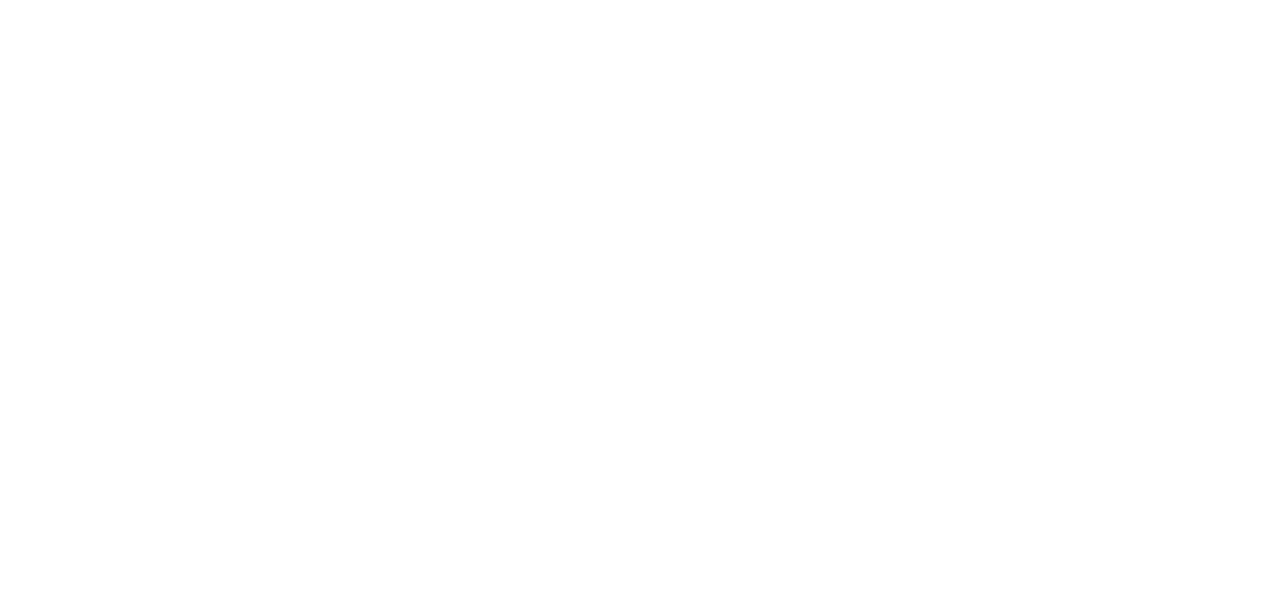
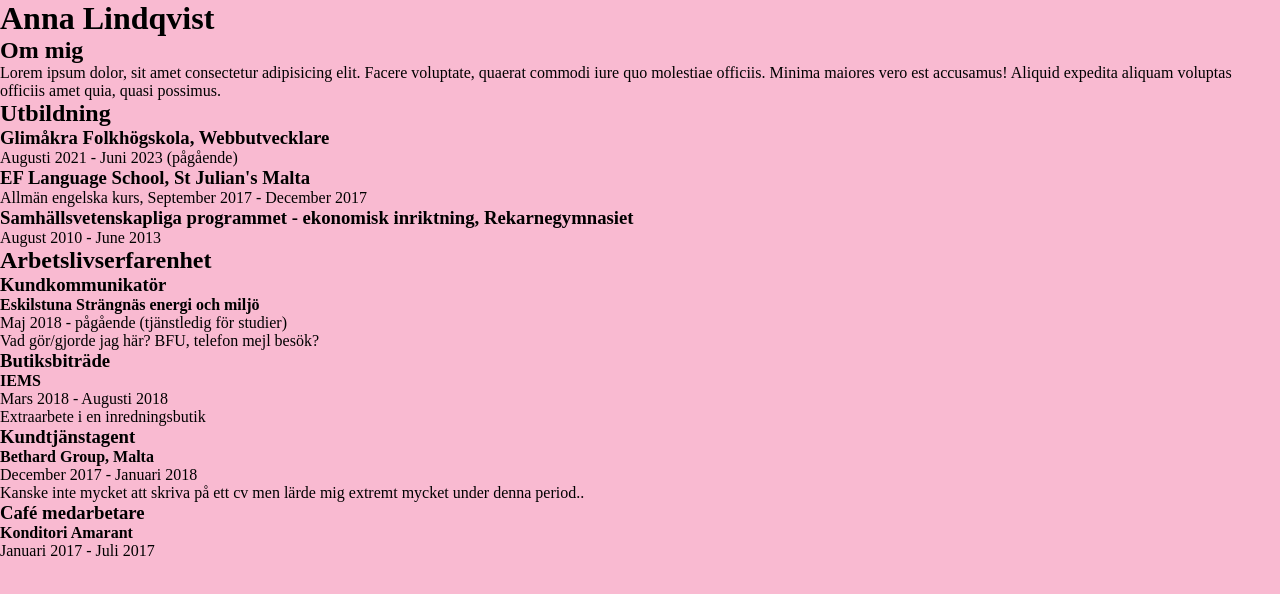
Before and after one commit to annalindqvist/annalindqvist.com, a plain HTML site: page index.html in a window 1280 px wide. Drawn offline with Linux system fonts and the light colour scheme.

Commit message:
new branch

```diff
--- a/index.html
+++ b/index.html
@@ -1,5 +1,6 @@
 <!DOCTYPE html>
 <html lang="en">
+
 <head>
     <meta charset="UTF-8">
     <meta http-equiv="X-UA-Compatible" content="IE=edge">
@@ -7,8 +8,80 @@
     <link rel="stylesheet" href="style.css">
     <title>Document</title>
 </head>
+
 <body>
+    <header>
+        <h1>Anna Lindqvist</h1>
+    </header>
+    <main>
+        <section>
+            <h2>Om mig</h2>
+            <p>
+                Lorem ipsum dolor, sit amet consectetur adipisicing elit. Facere voluptate, quaerat commodi iure quo
+                molestiae officiis. Minima maiores vero est accusamus! Aliquid expedita aliquam voluptas officiis amet
+                quia, quasi possimus.
+            </p>
+        </section>
+        <section>
+            <h2>Utbildning</h2>
+            <div>
+                <h3>Glimåkra Folkhögskola, Webbutvecklare</h3>
+                <p>Augusti 2021 - Juni 2023 (pågående)</p>
+            </div>
+            <div>
+                <h3>EF Language School, St Julian's Malta</h3>
+                <p>Allmän engelska kurs, September 2017 - December 2017</p>
+            </div>
+            <div>
+                <h3>Samhällsvetenskapliga programmet - ekonomisk inriktning, Rekarnegymnasiet</h3>
+                <p>August 2010 - June 2013</p>
+            </div>
+        </section>
+        <section>
+            <h2>Arbetslivserfarenhet</h2>
+            <div>
+                <h3>Kundkommunikatör</h3>
+                <h4>Eskilstuna Strängnäs energi och miljö</h4>
+                <p>Maj 2018 - pågående (tjänstledig för studier)</p>
+                <p>Vad gör/gjorde jag här? BFU, telefon mejl besök?</p>
+            </div>
+            <div>
+                <h3>Butiksbiträde</h3>
+                <h4>IEMS</h4>
+                <p>Mars 2018 - Augusti 2018</p>
+                <p>Extraarbete i en inredningsbutik</p>
+            </div>
+            <div>
+                <h3>Kundtjänstagent</h3>
+                <h4>Bethard Group, Malta</h4>
+                <p>December 2017 - Januari 2018</p>
+                <p>Kanske inte mycket att skriva på ett cv men lärde mig extremt mycket under denna period.. </p>
+            </div>
+            <div>
+                <h3>Café medarbetare</h3>
+                <h4>Konditori Amarant</h4>
+                <p>Januari 2017 - Juli 2017</p>
+                <p></p>
+            </div>
+            <div>
+                <h3></h3>
+                <h4></h4>
+                <p></p>
+                <p></p>
+            </div>
+            <div>
+                <h3></h3>
+                <h4></h4>
+                <p></p>
+                <p></p>
+            </div>
+        </section>
 
+    </main>
+    <footer>
+
+    </footer>
     <script src="script.js"></script>
 </body>
+
 </html>
--- a/style.css
+++ b/style.css
@@ -0,0 +1,8 @@
+* {
+    padding: 0;
+    margin: 0;
+    box-sizing: border-box;
+}
+body {
+    background-color: #f9bad1;
+}
```
